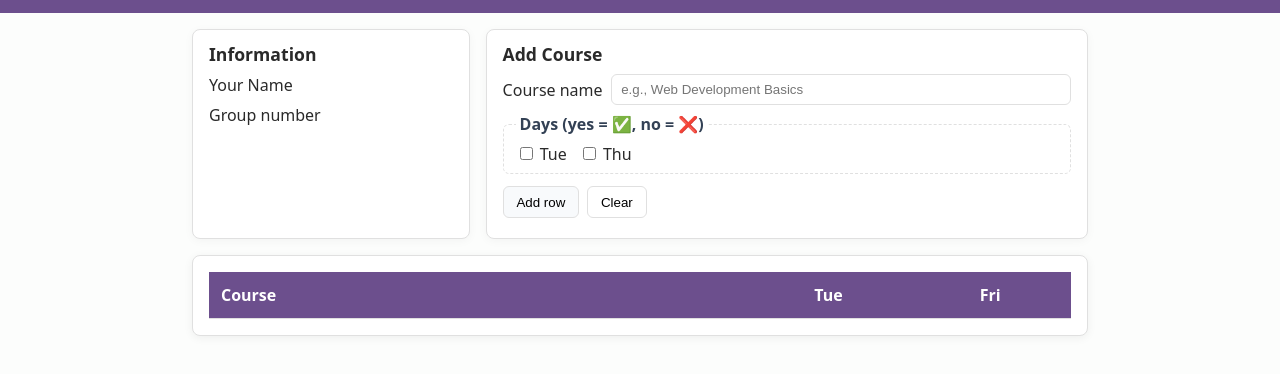
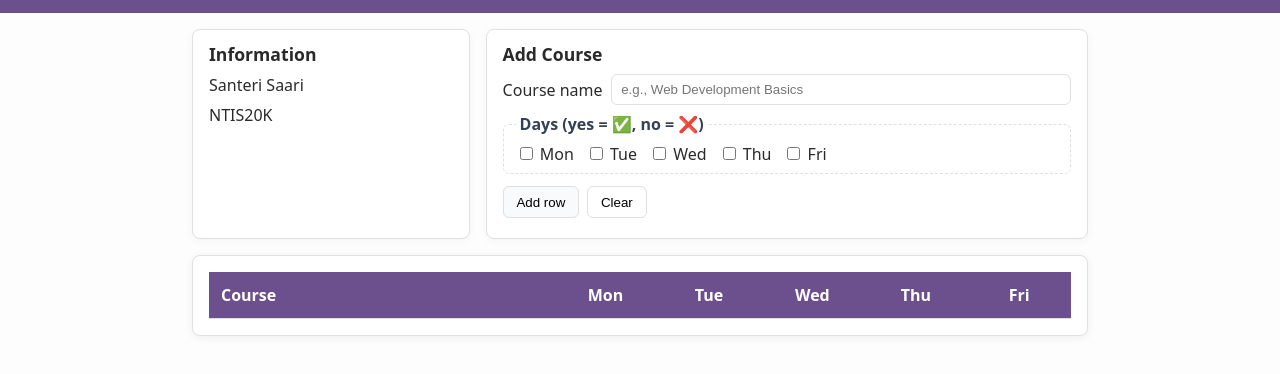
Before and after one commit to PTJaeger/WebDevBasicsCourse, a plain HTML site: page Task-F/index.html in a window 1280 px wide. Shown: the part 70-444 px from the top of the page. Drawn offline with Linux system fonts and the light colour scheme.

Commit message:
Fix table day cells and add missing days in js

```diff
--- a/Task-F/index.html
+++ b/Task-F/index.html
@@ -24,8 +24,8 @@
       <!-- Student info (30%) -->
       <section class="student-info" aria-label="Student information">
         <h2 class="student-info-title">Information</h2>
-        <p><span class="student-name">Your Name</span></p>
-        <p><span class="student-group">Group number</span></p>
+        <p><span class="student-name">Santeri Saari</span></p>
+        <p><span class="student-group">NTIS20K</span></p>
       </section>
 
       <!-- Controls (70%): add course + day marks -->
@@ -40,8 +40,11 @@
 
           <fieldset class="days-group">
             <legend>Days (yes = &#9989;, no = &#10060;)</legend>
+            <label><input type="checkbox" name="day" value="Mon"> Mon</label>
             <label><input type="checkbox" name="day" value="Tue"> Tue</label>
+            <label><input type="checkbox" name="day" value="Wed"> Wed</label>
             <label><input type="checkbox" name="day" value="Thu"> Thu</label>
+            <label><input type="checkbox" name="day" value="Fri"> Fri</label>
           </fieldset>
 
           <div class="form-row">
@@ -58,7 +61,10 @@
         <thead>
           <tr>
             <th>Course</th>
+            <th>Mon</th>
             <th>Tue</th>
+            <th>Wed</th>
+            <th>Thu</th>
             <th>Fri</th>
           </tr>
         </thead>
--- a/Task-F/index.js
+++ b/Task-F/index.js
@@ -6,7 +6,7 @@
 document.addEventListener("DOMContentLoaded", () => {
   const CHECK = '✅';
   const CROSS = '❌';
-  const dayOrder = ["Fri", "Mon"];
+  const dayOrder = ["Mon", "Tue", "Wed", "Thu", "Fri"];
 
   const form = document.getElementById("addCourseForm");
   const table = document.getElementById("timetable").querySelector("tbody");
```
